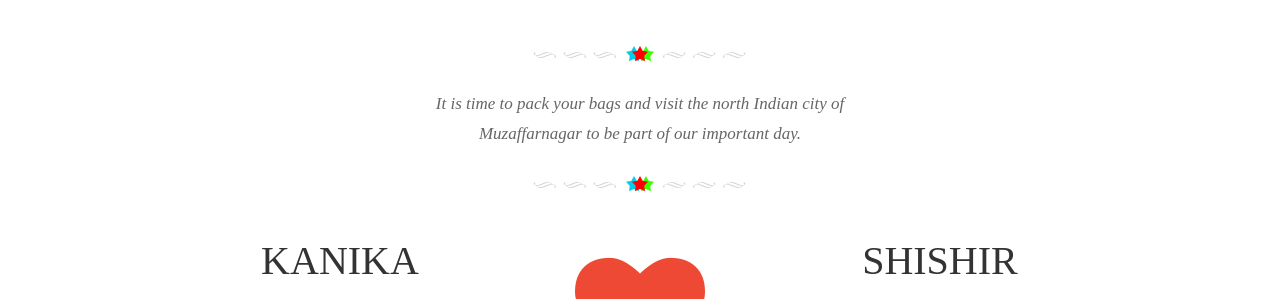
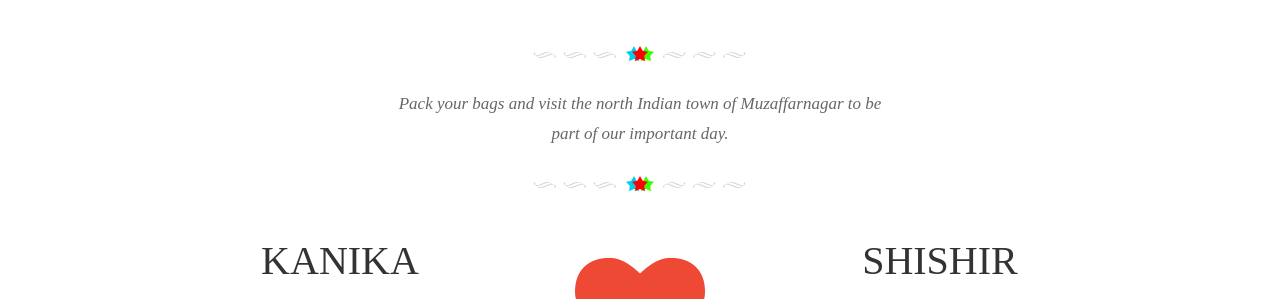
Before and after one commit to solitaryreaper/shishirandkanika, a plain HTML site: page index.html in a window 1280 px wide. Shown: the part 471-770 px from the top of the page. Drawn offline with nearby package versions, Linux system fonts and the light colour scheme; a web font is replaced by a local one.

```diff
--- a/index.html
+++ b/index.html
@@ -87,7 +87,7 @@
 					<div class="col-md-12">
 						<div class="bor"></div>
 
-						<p class="about-para text-center">It is time to pack your bags and visit the north Indian city of Muzaffarnagar to be part of our important day.</p>
+						<p class="about-para text-center">Pack your bags and visit the north Indian town of Muzaffarnagar to be part of our important day.</p>
 						<div class="bor"></div>
 					</div>
 				</div>
```
